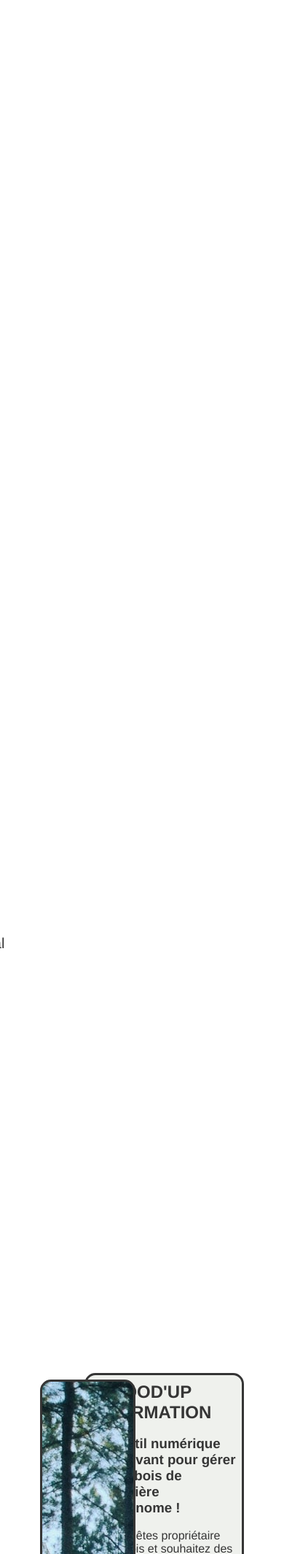
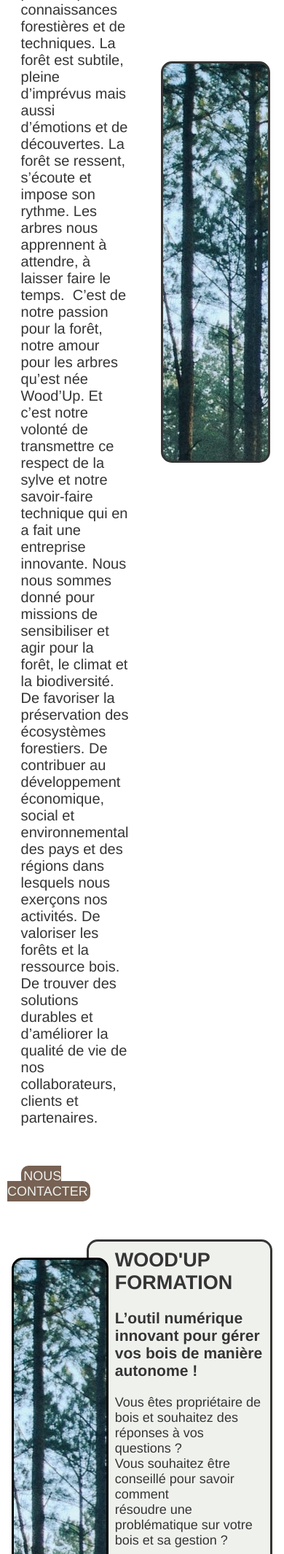
Before and after one commit to Nohan75/woodUp, a PHP site: page /about.php in a window 390 px wide; the page is wider, and only the part inside the window is pictured. Shown: the part 895-3024 px from the top of that part at 73% size. Run offline with PHP 8.4, Linux system fonts and the light colour scheme.

Commit message:
Amélioration responsive

```diff
--- a/css/header-responsive.css
+++ b/css/header-responsive.css
@@ -35,6 +35,7 @@
     }
     .show-menu {
         margin-top: 90px !important;
+        z-index: 1;
     }
     /* footer {
         display: none;
--- a/css/services.css
+++ b/css/services.css
@@ -167,6 +167,9 @@ font-size: 30px;
         width: 350px;
         height: 600px;
     }
+    .service-banner{
+        margin-top: 90px;
+    }
 }
 @media screen and (max-width: 812px){
     #img1{
@@ -189,7 +192,7 @@ font-size: 30px;
         height: 600px;
     }
     .little-owner-container {
-        margin: 5% 5% 79% 10%;
+        margin: 5% 5% 800px 10%;
     }
     .big-owner-container-img{
         background-image: none;
--- a/css/style.css
+++ b/css/style.css
@@ -32,7 +32,7 @@ input.toggler{
     height: 25px;
 }
 .nav-menu label{
-    width: 100%;
+    display: block;
 }
 .burger{
     display: none;
--- a/css/styleFAQ.css
+++ b/css/styleFAQ.css
@@ -3,6 +3,7 @@
     margin-bottom: 5%;
     background-image:linear-gradient(rgba(239, 241, 237, 1), rgba(113, 119, 68, 0.5)), url('../img/bg_forest.jpg');    padding: 7%;
     text-shadow: black;
+    margin-top: 90px;
 }
 
 .who h2{
--- a/css/styleabout.css
+++ b/css/styleabout.css
@@ -131,3 +131,131 @@
     border: black solid;
     border-radius: 15px;
 }
+@media screen and (max-width: 1280px)
+{
+    html{
+        font-size: 18px;
+    }
+    .card-consulting1{
+        width: 350px;
+        height: 250px;
+        margin-top: 50px;
+    }
+    .card-consulting2{
+        width: 350px;
+        height: 200px;
+        margin-top: 70px;
+    }
+    .consulting-txt{
+        width: 350px;
+        margin-right: 25px;
+    }
+    .training-txt{
+        padding: 3%;
+        padding-left: 10%;
+        z-index: -8;
+        margin-left: -40px;
+    }
+    .training{
+        margin-left: 4%;
+        margin-right: 4%;
+    }
+    .training-card{
+        margin-top: 7%;
+        background-image: url('../img/bg_forest.jpg');
+        width: 450px;
+        height: 550px;
+        border: black solid;
+    }
+    .who{
+        display: flex;
+        justify-content: center;
+        margin-bottom: 5%;
+        margin-top: 90px;
+        background-image:linear-gradient(rgba(239, 241, 237, 1), rgba(113, 119, 68, 0.5)), url('../img/bg_forest.jpg');    padding: 7%;
+        text-shadow: black;
+    }
+}
+@media screen and (max-width: 900px)
+{
+    html{
+        font-size: 18px;
+    }
+    .consulting{
+        margin-top: 40px;
+    }
+    .card-consulting1{
+        width: 150px;
+        height: 550px;
+        margin-top: 50px;
+    }
+    .card-consulting2{
+        width: 150px;
+        height: 550px;
+        margin-top: 70px;
+    }
+    .consulting-txt{
+        width: 350px;
+        margin-right: 5px;
+        margin-left: 10px;
+    }
+    .training-txt{
+        padding: 3%;
+        padding-left: 10%;
+        z-index: -8;
+        margin-left: -30px;
+    }
+    .training{
+        margin-left: 4%;
+        margin-right: 4%;
+    }
+    .training-card{
+        margin-top: 7%;
+        background-image: url('../img/bg_forest.jpg');
+        width: 450px;
+        height: 550px;
+        border: black solid;
+    }
+    .helene-card{
+        margin-top: 1%;
+        margin-right: 1%;
+        background-image: url('../img/bg_forest.jpg');
+        width: 200px;
+        height: 170px;
+        border: black solid;
+    }
+
+    .clement-card{
+        margin-top: 2%;
+        margin-left: 2%;
+        background-image: url('../img/bg_forest.jpg');
+        width: 200px;
+        height: 170px;
+        margin-bottom: 2%;
+        border: black solid;
+    }
+    .helene{
+        display: flex;
+        justify-content: center;
+        margin-left: 3%;
+    }
+
+    .clement{
+        display: flex;
+        justify-content: center;
+        flex-direction: row-reverse;
+        text-align: end;
+        margin-top: 1%;
+    }
+    .transition-pannel{
+        display: none;
+    }
+}
+
+
+@media screen and (max-width: 375px)
+{
+    .who{
+        text-align: center;
+    }
+}
--- a/js/app.js
+++ b/js/app.js
@@ -1,6 +1,10 @@
 const toggleButton = document.querySelector("#toggler");
 const menu = document.querySelector(".menu");
 
+/**
+ * Évènement qui permet d'écouter au clic du bouton menu qui permet d'ajouter et d'enlever une classe sur un element
+ * Permet d'afficher le menu sur mobile
+ */
 toggleButton.addEventListener("click", () => {
     // if(toggleButton.checked){
 
```
Also changed, not shown: css/index.css (+35 -11 lines), js/contact.js (+4 -3 lines), js/map.js (deleted, +0 -14 lines).
